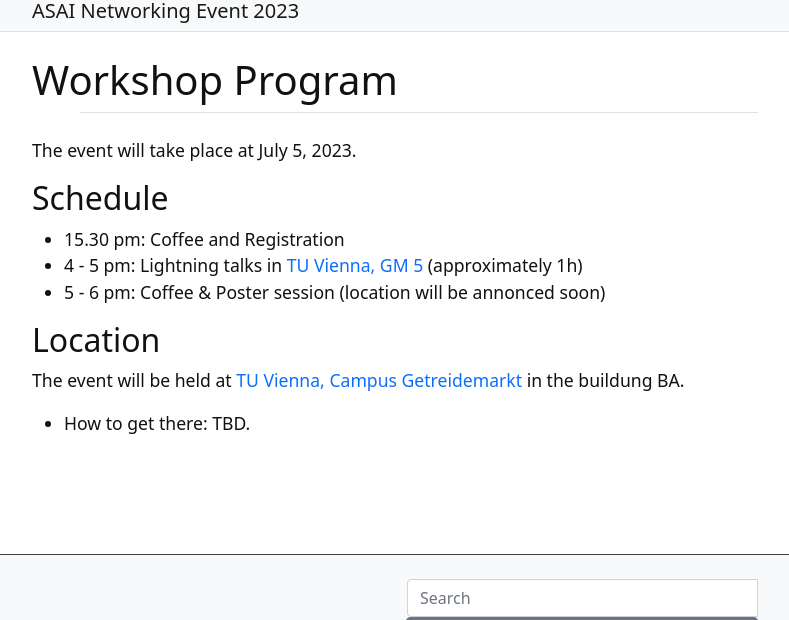
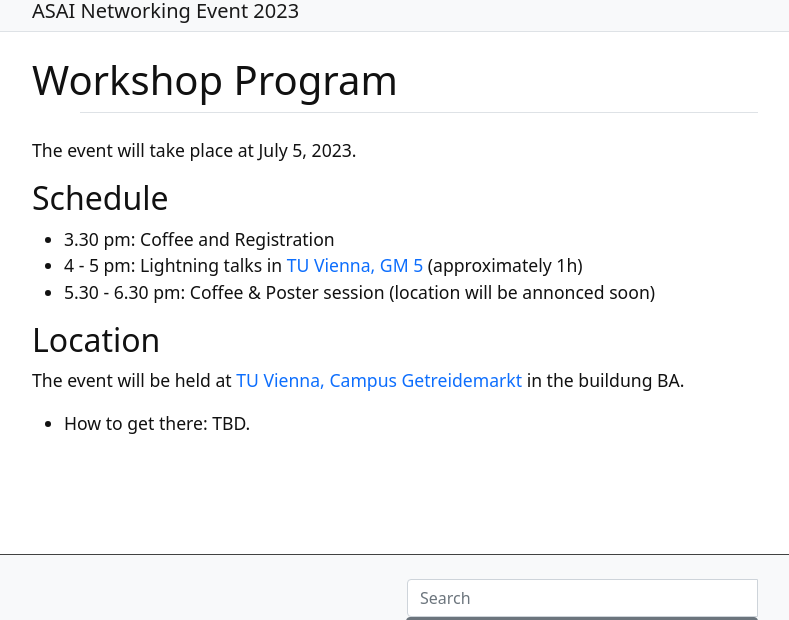
Before and after one commit to anjomshoaa/asai-ne-2023, a Jekyll site: the page built from content/2-program.md, in a window 1280 px wide, cut to the strip 121-741 px from the top of the page. Shown: the whole strip, without its empty margins (245-1034 px from the left). Built offline with Jekyll 4.4.1, drawn with Linux system fonts in a browser that asks for light colours.

Commit message:
changed index

```diff
--- a/content/2-program.md
+++ b/content/2-program.md
@@ -7,9 +7,9 @@ The event will take place at July 5, 2023.
 
 ## Schedule
 
-- 15.30 pm: Coffee and Registration
+- 3.30 pm: Coffee and Registration
 - 4 - 5 pm: Lightning talks in [TU Vienna, GM 5](https://www.tuwien.at/tu-wien/organisation/zentrale-bereiche/gebaeude-und-technik/veranstaltungsservice-und-lehrraumsupport/raumdatenbank/hoersaele/gm-5-praktikum-hoersaal) (approximately 1h)
-- 5 - 6 pm: Coffee & Poster session (location will be annonced soon)
+- 5.30 - 6.30 pm: Coffee & Poster session (location will be annonced soon)
 
 ## Location
 
```
Also changed, not shown: content/1-applications.md (+1 -1 lines).
